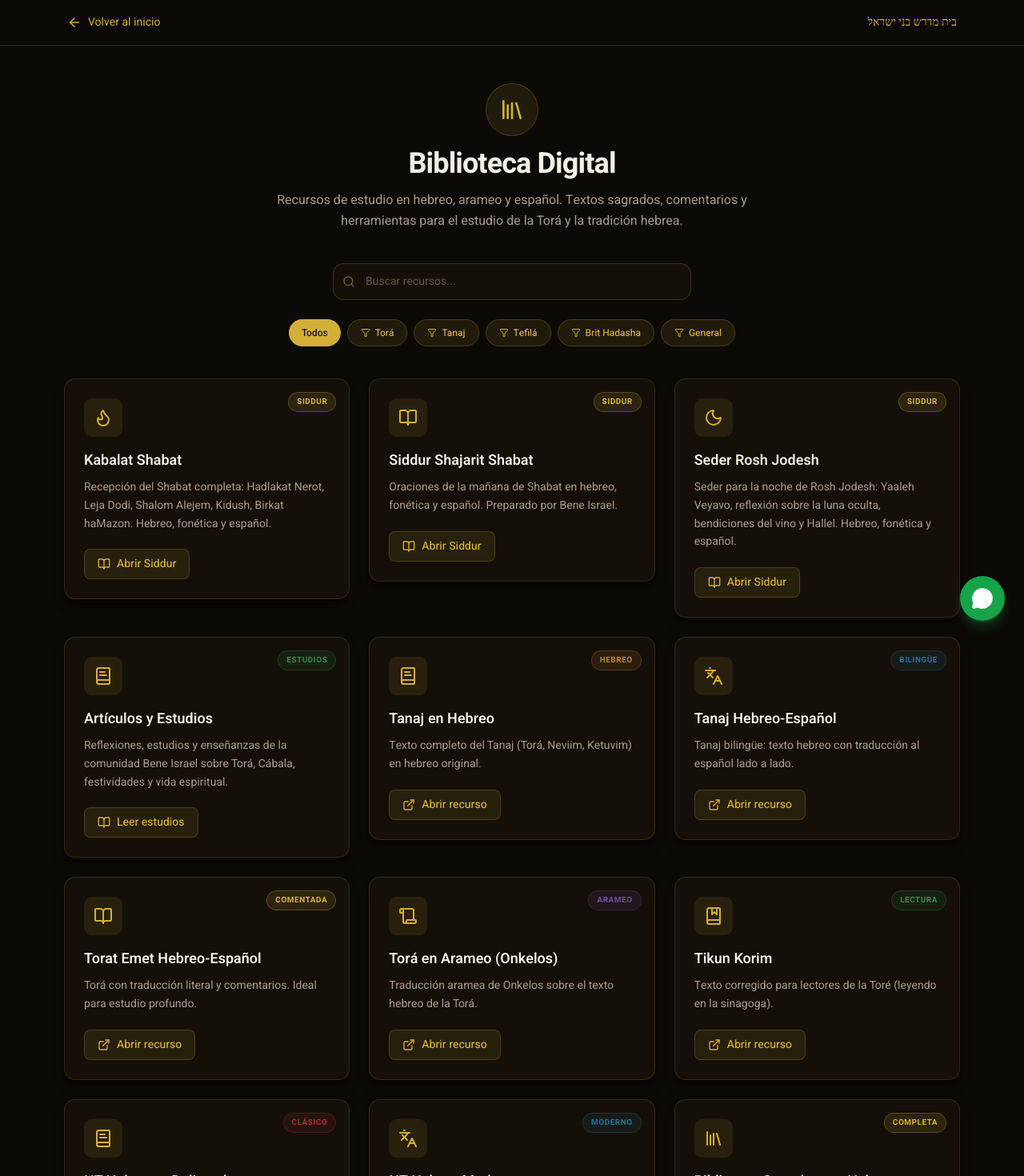
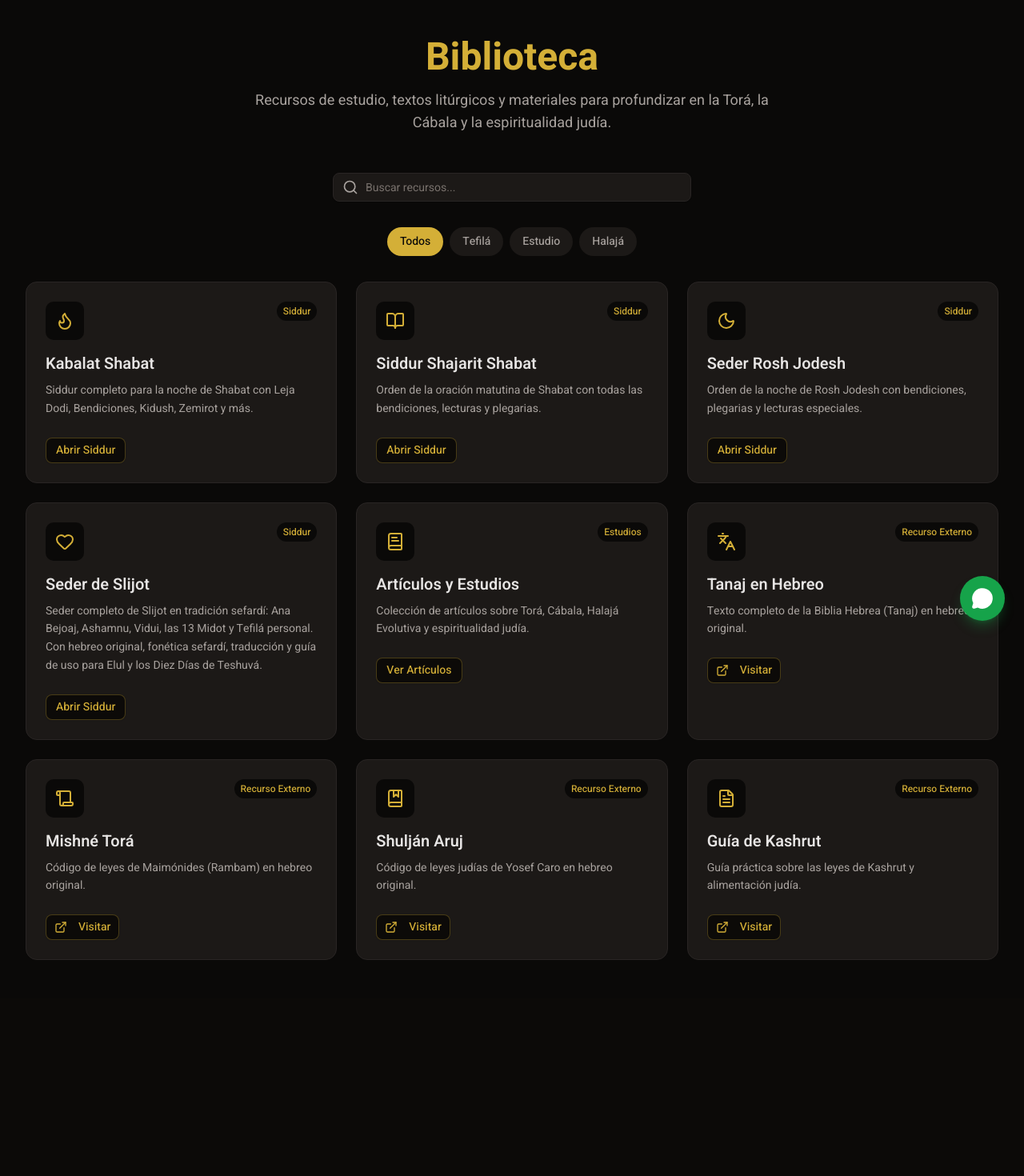
Before and after one commit to wprogramador/beneyisrael, a Next.js app: page /biblioteca in a window 1280 px wide. Shown: the top 1470 px of the page at 80% size. After the commit the page ends 1248 px from the top, so only its background shows below. Built offline with nearby package versions, Linux system fonts and the light colour scheme; a web font is replaced by a local one.

Commit message:
fix fx fix

```diff
--- a/src/views/Biblioteca.tsx
+++ b/src/views/Biblioteca.tsx
@@ -1,8 +1,29 @@
 'use client'
 
 import { useState } from 'react'
-import { ArrowLeft, BookOpen, BookMarked, Languages, Scroll, ExternalLink, Search, Filter, Library, BookText, Flame, Moon } from 'lucide-react'
-import Link from 'next/link'
+import { motion, AnimatePresence } from 'framer-motion'
+import {
+  Flame,
+  BookOpen,
+  Moon,
+  Heart,
+  BookText,
+  Languages,
+  Scroll,
+  BookMarked,
+  FileText,
+  ExternalLink,
+  Search,
+} from 'lucide-react'
+import { Button } from '@/components/ui/button'
+import { Input } from '@/components/ui/input'
+import {
+  Dialog,
+  DialogContent,
+  DialogHeader,
+  DialogTitle,
+  DialogDescription,
+} from '@/components/ui/dialog'
 
 interface Recurso {
   id: string
@@ -22,7 +43,8 @@ const recursos: Recurso[] = [
     id: 'kabalat-shabat',
     titulo: 'Kabalat Shabat',
     categoria: 'tefila',
-    descripcion: 'Recepción del Shabat completa: Hadlakat Nerot, Leja Dodi, Shalom Alejem, Kidush, Birkat haMazon. Hebreo, fonética y español.',
+    descripcion:
+      'Siddur completo para la noche de Shabat con Leja Dodi, Bendiciones, Kidush, Zemirot y más.',
     url: '/siddur/kabalat-shabat',
     icono: <Flame className="size-6" />,
     badge: 'Siddur',
@@ -31,11 +53,12 @@ const recursos: Recurso[] = [
     botonTexto: 'Abrir Siddur',
   },
   {
-    id: 'siddur-shabat',
+    id: 'siddur-shajarit',
     titulo: 'Siddur Shajarit Shabat',
     categoria: 'tefila',
-    descripcion: 'Oraciones de la mañana de Shabat en hebreo, fonética y español. Preparado por Bene Israel.',
-    url: '/siddur/shajarit-shabat',
+    descripcion:
+      'Orden de la oración matutina de Shabat con todas las bendiciones, lecturas y plegarias.',
+    url: '/siddur/shajarit',
     icono: <BookOpen className="size-6" />,
     badge: 'Siddur',
     badgeColor: '#d4af37',
@@ -46,7 +69,8 @@ const recursos: Recurso[] = [
     id: 'seder-rosh-jodesh',
     titulo: 'Seder Rosh Jodesh',
     categoria: 'tefila',
-    descripcion: 'Seder para la noche de Rosh Jodesh: Yaaleh Veyavo, reflexión sobre la luna oculta, bendiciones del vino y Hallel. Hebreo, fonética y español.',
+    descripcion:
+      'Orden de la noche de Rosh Jodesh con bendiciones, plegarias y lecturas especiales.',
     url: '/siddur/rosh-jodesh',
     icono: <Moon className="size-6" />,
     badge: 'Siddur',
@@ -55,230 +79,296 @@ const recursos: Recurso[] = [
     botonTexto: 'Abrir Siddur',
   },
   {
+    id: 'seder-slijot',
+    titulo: 'Seder de Slijot',
+    categoria: 'tefila',
+    descripcion:
+      'Seder completo de Slijot en tradición sefardí: Ana Bejoaj, Ashamnu, Vidui, las 13 Midot y Tefilá personal. Con hebreo original, fonética sefardí, traducción y guía de uso para Elul y los Diez Días de Teshuvá.',
+    url: '/siddur/slijot',
+    icono: <Heart className="size-6" />,
+    badge: 'Siddur',
+    badgeColor: '#d4af37',
+    esInterno: true,
+    botonTexto: 'Abrir Siddur',
+  },
+  {
     id: 'articulos-estudios',
     titulo: 'Artículos y Estudios',
-    categoria: 'general',
-    descripcion: 'Reflexiones, estudios y enseñanzas de la comunidad Bene Israel sobre Torá, Cábala, festividades y vida espiritual.',
+    categoria: 'estudio',
+    descripcion:
+      'Colección de artículos sobre Torá, Cábala, Halajá Evolutiva y espiritualidad judía.',
     url: '/estudios',
     icono: <BookText className="size-6" />,
     badge: 'Estudios',
-    badgeColor: '#2d8a4e',
+    badgeColor: '#d4af37',
     esInterno: true,
-    botonTexto: 'Leer estudios',
+    botonTexto: 'Ver Artículos',
   },
   {
-    id: 'tanaj-he',
+    id: 'tanaj-hebreo',
     titulo: 'Tanaj en Hebreo',
-    categoria: 'tanaj',
-    descripcion: 'Texto completo del Tanaj (Torá, Neviim, Ketuvim) en hebreo original.',
-    url: 'https://www.beneyisrael.com/tanaj/t0.htm',
-    icono: <BookText className="size-6" />,
-    badge: 'Hebreo',
-    badgeColor: '#c97d2b',
+    categoria: 'estudio',
+    descripcion: 'Texto completo de la Biblia Hebrea (Tanaj) en hebreo original.',
+    url: 'https://www.tanach.us',
+    icono: <Languages className="size-6" />,
+    badge: 'Recurso Externo',
+    badgeColor: '#d4af37',
+    esInterno: false,
+    botonTexto: 'Visitar',
   },
   {
-    id: 'tanaj-he-es',
-    titulo: 'Tanaj Hebreo-Español',
-    categoria: 'tanaj',
-    descripcion: 'Tanaj bilingüe: texto hebreo con traducción al español lado a lado.',
-    url: 'https://www.beneyisrael.com/tanajHe/',
-    icono: <Languages className="size-6" />,
-    badge: 'Bilingüe',
-    badgeColor: '#2a6f8f',
+    id: 'mishne-tora',
+    titulo: 'Mishné Torá',
+    categoria: 'estudio',
+    descripcion: 'Código de leyes de Maimónides (Rambam) en hebreo original.',
+    url: 'https://www.mechon-mamre.org/i/0.htm',
+    icono: <Scroll className="size-6" />,
+    badge: 'Recurso Externo',
+    badgeColor: '#d4af37',
+    esInterno: false,
+    botonTexto: 'Visitar',
   },
   {
-    id: 'torat-emet',
-    titulo: 'Torat Emet Hebreo-Español',
-    categoria: 'tora',
-    descripcion: 'Torá con traducción literal y comentarios. Ideal para estudio profundo.',
-    url: 'https://www.beneyisrael.com/tora-emet/',
-    icono: <BookOpen className="size-6" />,
-    badge: 'Comentada',
+    id: 'shuljan-aruj',
+    titulo: 'Shulján Aruj',
+    categoria: 'estudio',
+    descripcion: 'Código de leyes judías de Yosef Caro en hebreo original.',
+    url: 'https://www.sefaria.org/Shulchan_Arukh',
+    icono: <BookMarked className="size-6" />,
+    badge: 'Recurso Externo',
     badgeColor: '#d4af37',
+    esInterno: false,
+    botonTexto: 'Visitar',
   },
   {
-    id: 'onkelos',
-    titulo: 'Torá en Arameo (Onkelos)',
-    categoria: 'tora',
-    descripcion: 'Traducción aramea de Onkelos sobre el texto hebreo de la Torá.',
-    url: 'https://www.beneyisrael.com/onkelos/u/u0.htm',
-    icono: <Scroll className="size-6" />,
-    badge: 'Arameo',
-    badgeColor: '#6a4c9c',
-  },
-  {
-    id: 'tikun-qorim',
-    titulo: 'Tikun Korim',
-    categoria: 'tefila',
-    descripcion: 'Texto corregido para lectores de la Toré (leyendo en la sinagoga).',
-    url: 'https://www.beneyisrael.com/Tikun-Qorim/cp/cp0.htm',
-    icono: <BookMarked className="size-6" />,
-    badge: 'Lectura',
-    badgeColor: '#2d8a4e',
-  },
-  {
-    id: 'nt-delitzsch',
-    titulo: 'NT Hebreo — Delitzsch',
-    categoria: 'brit',
-    descripcion: 'Nuevo Testamento traducido al hebreo por Franz Delitzsch (edición clásica).',
-    url: 'https://beneyisrael.com/Starter/Delitzsch.html',
-    icono: <BookText className="size-6" />,
-    badge: 'Clásico',
-    badgeColor: '#a83232',
-  },
-  {
-    id: 'nt-moderno',
-    titulo: 'NT Hebreo Moderno',
-    categoria: 'brit',
-    descripcion: 'Nuevo Testamento en hebreo moderno (HaBrit HaHadasha).',
-    url: 'https://www.beneyisrael.com/Starter/ha-berit/',
-    icono: <Languages className="size-6" />,
-    badge: 'Moderno',
-    badgeColor: '#2a6f8f',
-  },
-  {
-    id: 'biblioteca-online',
-    titulo: 'Biblioteca Completa en Hebreo',
-    categoria: 'general',
-    descripcion: 'Colección completa: Tanaj, Talmud, Cábala, Siddurim y más textos hebreos.',
-    url: 'https://www.beneyisrael.com/online/',
-    icono: <Library className="size-6" />,
-    badge: 'Completa',
+    id: 'guia-kashrut',
+    titulo: 'Guía de Kashrut',
+    categoria: 'halaja',
+    descripcion: 'Guía práctica sobre las leyes de Kashrut y alimentación judía.',
+    url: 'https://www.kashrut.com',
+    icono: <FileText className="size-6" />,
+    badge: 'Recurso Externo',
     badgeColor: '#d4af37',
+    esInterno: false,
+    botonTexto: 'Visitar',
   },
 ]
 
 const categorias = [
   { id: 'todos', label: 'Todos' },
-  { id: 'tora', label: 'Torá' },
-  { id: 'tanaj', label: 'Tanaj' },
   { id: 'tefila', label: 'Tefilá' },
-  { id: 'brit', label: 'Brit Hadasha' },
-  { id: 'general', label: 'General' },
+  { id: 'estudio', label: 'Estudio' },
+  { id: 'halaja', label: 'Halajá' },
 ]
 
 export default function Biblioteca() {
-  const [filtro, setFiltro] = useState('todos')
+  const [categoriaActiva, setCategoriaActiva] = useState('todos')
   const [busqueda, setBusqueda] = useState('')
+  const [recursoSeleccionado, setRecursoSeleccionado] =
+    useState<Recurso | null>(null)
 
-  const filtrados = recursos.filter((r) => {
-    const matchCat = filtro === 'todos' || r.categoria === filtro
-    const matchBus =
-      busqueda === '' ||
-      r.titulo.toLowerCase().includes(busqueda.toLowerCase()) ||
-      r.descripcion.toLowerCase().includes(busqueda.toLowerCase())
-    return matchCat && matchBus
+  const recursosFiltrados = recursos.filter((recurso) => {
+    const coincideCategoria =
+      categoriaActiva === 'todos' || recurso.categoria === categoriaActiva
+    const coincideBusqueda =
+      recurso.titulo.toLowerCase().includes(busqueda.toLowerCase()) ||
+      recurso.descripcion.toLowerCase().includes(busqueda.toLowerCase())
+    return coincideCategoria && coincideBusqueda
   })
 
   return (
-    <div className="min-h-screen bg-[#0c0a07] text-foreground">
-      <header className="border-b border-[#d4af37]/20 bg-[#0c0a07]/95 backdrop-blur-md sticky top-0 z-40">
-        <div className="mx-auto max-w-6xl px-4 sm:px-5 flex h-14 items-center justify-between">
-          <Link href="/" className="flex items-center gap-2 text-[#d4af37] hover:text-[#e9c65a] transition-colors text-sm">
-            <ArrowLeft size={18} />
-            Volver al inicio
-          </Link>
-          <span className="font-hebrew text-[#d4af37] text-sm" dir="rtl" lang="he">בית מדרש בני ישראל</span>
-        </div>
-      </header>
-
-      <div className="mx-auto max-w-6xl px-4 py-12">
-        <div className="mb-10 text-center">
-          <div className="mx-auto mb-4 flex size-16 items-center justify-center rounded-full bg-[#d4af37]/10 text-[#d4af37] ring-1 ring-[#d4af37]/30">
-            <Library className="size-8" />
-          </div>
-          <h1 className="mb-3 text-3xl font-bold tracking-tight text-[#f5f0e6] sm:text-4xl">
-            Biblioteca Digital
+    <div className="min-h-screen bg-[#0a0908] text-[#e7e5e4]">
+      <div className="max-w-7xl mx-auto px-4 sm:px-6 lg:px-8 py-12">
+        <div className="text-center mb-12">
+          <h1 className="text-4xl md:text-5xl font-bold text-[#d4af37] mb-4">
+            Biblioteca
           </h1>
-          <p className="mx-auto max-w-2xl text-base leading-relaxed text-[#a89b8c]">
-            Recursos de estudio en hebreo, arameo y español. Textos sagrados, comentarios y herramientas
-            para el estudio de la Torá y la tradición hebrea.
+          <p className="text-lg text-[#a8a29e] max-w-2xl mx-auto">
+            Recursos de estudio, textos litúrgicos y materiales para profundizar
+            en la Torá, la Cábala y la espiritualidad judía.
           </p>
         </div>
 
-        <div className="mb-6 max-w-md mx-auto relative">
-          <Search className="absolute left-3 top-1/2 -translate-y-1/2 size-4 text-[#d4af37]/50" />
-          <input
+        <div className="mb-8">
+          <div className="relative max-w-md mx-auto">
+            <Search className="absolute left-3 top-1/2 -translate-y-1/2 size-5 text-[#a8a29e]" />
+            <Input
               type="text"
+              placeholder="Buscar recursos..."
               value={busqueda}
               onChange={(e) => setBusqueda(e.target.value)}
-            placeholder="Buscar recursos..."
-            className="w-full rounded-xl border border-[#d4af37]/20 bg-[#141009] pl-10 pr-4 py-3 text-sm text-[#f5f0e6] placeholder:text-[#a89b8c]/50 focus-visible:outline-none focus-visible:ring-1 focus-visible:ring-[#d4af37]/50"
+              className="pl-10 bg-[#1c1917] border-[#292524] text-[#e7e5e4] placeholder:text-[#78716c] focus:border-[#d4af37] focus:ring-[#d4af37]/20"
             />
           </div>
+        </div>
 
-        <div className="mb-10 flex flex-wrap justify-center gap-2">
-          {categorias.map((cat) => (
+        <div className="flex flex-wrap justify-center gap-2 mb-8">
+          {categorias.map((categoria) => (
             <button
-              key={cat.id}
-              onClick={() => setFiltro(cat.id)}
-              className={`inline-flex items-center gap-1.5 rounded-full px-4 py-2 text-xs font-medium transition-colors ${
-                filtro === cat.id
-                  ? 'bg-[#d4af37] text-[#14100a]'
-                  : 'bg-[#d4af37]/10 text-[#d4af37] border border-[#d4af37]/20 hover:bg-[#d4af37]/20'
+              key={categoria.id}
+              onClick={() => setCategoriaActiva(categoria.id)}
+              className={`px-4 py-2 rounded-full text-sm font-medium transition-all duration-200 ${
+                categoriaActiva === categoria.id
+                  ? 'bg-[#d4af37] text-[#0a0908]'
+                  : 'bg-[#1c1917] text-[#a8a29e] hover:bg-[#292524] hover:text-[#e7e5e4]'
               }`}
             >
-              {cat.id !== 'todos' && <Filter className="size-3" />}
-              {cat.label}
+              {categoria.label}
             </button>
           ))}
         </div>
 
-        <div className="grid gap-6 sm:grid-cols-2 lg:grid-cols-3">
-          {filtrados.map((recurso) => {
-            const CardContent = (
-              <div className="group relative overflow-hidden rounded-xl border border-[#d4af37]/15 bg-[#141009] p-6 shadow-lg shadow-black/40 transition-all hover:border-[#d4af37]/30 hover:shadow-xl hover:-translate-y-0.5">
+        <div className="grid grid-cols-1 md:grid-cols-2 lg:grid-cols-3 gap-6">
+          <AnimatePresence mode="popLayout">
+            {recursosFiltrados.map((recurso) => (
+              <motion.div
+                key={recurso.id}
+                layout
+                initial={{ opacity: 0, scale: 0.9 }}
+                animate={{ opacity: 1, scale: 1 }}
+                exit={{ opacity: 0, scale: 0.9 }}
+                transition={{ duration: 0.2 }}
+                className="group relative bg-[#1c1917] border border-[#292524] rounded-xl p-6 hover:border-[#d4af37]/50 transition-all duration-300 hover:shadow-lg hover:shadow-[#d4af37]/5"
+              >
+                <div className="flex items-start justify-between mb-4">
+                  <div
+                    className="p-3 rounded-lg bg-[#0a0908] text-[#d4af37]"
+                    style={{ color: recurso.badgeColor }}
+                  >
+                    {recurso.icono}
+                  </div>
                   <span
-                  className="absolute top-4 right-4 inline-flex items-center gap-1 rounded-full px-2.5 py-1 text-[10px] font-bold uppercase tracking-wider"
-                  style={{
-                    backgroundColor: recurso.badgeColor + '22',
-                    color: recurso.badgeColor,
-                    border: `1px solid ${recurso.badgeColor}44`,
-                  }}
+                    className="px-2 py-1 rounded-full text-xs font-medium bg-[#0a0908]"
+                    style={{ color: recurso.badgeColor }}
                   >
                     {recurso.badge}
                   </span>
-                <div className="mb-4 flex size-12 items-center justify-center rounded-lg bg-[#d4af37]/10 text-[#d4af37]">
-                  {recurso.icono}
                 </div>
-                <h3 className="mb-2 text-lg font-semibold text-[#f5f0e6] group-hover:text-[#d4af37] transition-colors">
+
+                <h3 className="text-xl font-semibold text-[#e7e5e4] mb-2 group-hover:text-[#d4af37] transition-colors">
                   {recurso.titulo}
                 </h3>
-                <p className="mb-5 text-sm leading-relaxed text-[#a89b8c]">
+
+                <p className="text-[#a8a29e] text-sm mb-6 leading-relaxed">
                   {recurso.descripcion}
                 </p>
-                <div className="inline-flex items-center gap-2 rounded-md bg-[#d4af37]/10 px-4 py-2 text-sm font-medium text-[#d4af37] border border-[#d4af37]/20 group-hover:bg-[#d4af37]/20 transition-colors">
-                  {recurso.esInterno ? <BookOpen className="size-4" /> : <ExternalLink className="size-4" />}
-                  {recurso.botonTexto || (recurso.esInterno ? 'Abrir' : 'Abrir recurso')}
+
+                <div className="flex gap-2">
+                  {recurso.esInterno ? (
+                    <Button
+                      variant="outline"
+                      size="sm"
+                      className="border-[#d4af37]/30 text-[#d4af37] hover:bg-[#d4af37]/10 hover:border-[#d4af37]/50"
+                      onClick={() => setRecursoSeleccionado(recurso)}
+                    >
+                      {recurso.botonTexto || 'Abrir'}
+                    </Button>
+                  ) : (
+                    <Button
+                      variant="outline"
+                      size="sm"
+                      className="border-[#d4af37]/30 text-[#d4af37] hover:bg-[#d4af37]/10 hover:border-[#d4af37]/50"
+                      onClick={() => setRecursoSeleccionado(recurso)}
+                    >
+                      <ExternalLink className="size-4 mr-2" />
+                      {recurso.botonTexto || 'Visitar'}
+                    </Button>
+                  )}
+                </div>
+              </motion.div>
+            ))}
+          </AnimatePresence>
+        </div>
+
+        {recursosFiltrados.length === 0 && (
+          <div className="text-center py-12">
+            <Search className="size-12 text-[#44403c] mx-auto mb-4" />
+            <p className="text-[#a8a29e] text-lg">
+              No se encontraron recursos que coincidan con tu búsqueda.
+            </p>
+            <Button
+              variant="outline"
+              className="mt-4 border-[#44403c] text-[#a8a29e] hover:bg-[#292524]"
+              onClick={() => {
+                setBusqueda('')
+                setCategoriaActiva('todos')
+              }}
+            >
+              Limpiar filtros
+            </Button>
+          </div>
+        )}
+      </div>
+
+      <Dialog
+        open={!!recursoSeleccionado}
+        onOpenChange={() => setRecursoSeleccionado(null)}
+      >
+        <DialogContent className="bg-[#1c1917] border-[#292524] text-[#e7e5e4] max-w-2xl max-h-[80vh] overflow-y-auto">
+          <DialogHeader>
+            <DialogTitle className="text-2xl font-bold text-[#d4af37] flex items-center gap-3">
+              {recursoSeleccionado?.icono}
+              {recursoSeleccionado?.titulo}
+            </DialogTitle>
+            <DialogDescription className="text-[#a8a29e]">
+              {recursoSeleccionado?.descripcion}
+            </DialogDescription>
+          </DialogHeader>
+
+          <div className="space-y-4">
+            <div className="flex items-center gap-2">
+              <span
+                className="px-3 py-1 rounded-full text-sm font-medium bg-[#0a0908]"
+                style={{ color: recursoSeleccionado?.badgeColor }}
+              >
+                {recursoSeleccionado?.badge}
+              </span>
+            </div>
+
+            <div className="bg-[#0a0908] rounded-lg p-4 border border-[#292524]">
+              <p className="text-sm text-[#a8a29e] mb-2">Enlace:</p>
+              <code className="text-sm text-[#d4af37] break-all">
+                {recursoSeleccionado?.url}
+              </code>
+            </div>
+
+            <div className="flex gap-3">
+              {recursoSeleccionado?.esInterno ? (
+                <Button
+                  className="bg-[#d4af37] text-[#0a0908] hover:bg-[#b8941f]"
+                  onClick={() => {
+                    if (recursoSeleccionado) {
+                      window.location.href = recursoSeleccionado.url
+                    }
+                  }}
+                >
+                  {recursoSeleccionado?.botonTexto || 'Abrir Recurso'}
+                </Button>
+              ) : (
+                <Button
+                  className="bg-[#d4af37] text-[#0a0908] hover:bg-[#b8941f]"
+                  onClick={() => {
+                    if (recursoSeleccionado) {
+                      window.open(recursoSeleccionado.url, '_blank')
+                    }
+                  }}
+                >
+                  <ExternalLink className="size-4 mr-2" />
+                  {recursoSeleccionado?.botonTexto || 'Visitar'}
+                </Button>
+              )}
+
+              <Button
+                variant="outline"
+                className="border-[#44403c] text-[#a8a29e] hover:bg-[#292524]"
+                onClick={() => setRecursoSeleccionado(null)}
+              >
+                Cerrar
+              </Button>
             </div>
           </div>
-            )
-
-            return recurso.esInterno ? (
-              <Link key={recurso.id} href={recurso.url}>
-                {CardContent}
-              </Link>
-            ) : (
-              <a key={recurso.id} href={recurso.url} target="_blank" rel="noopener noreferrer">
-                {CardContent}
-              </a>
-            )
-          })}
-        </div>
-
-        {filtrados.length === 0 && (
-          <div className="text-center py-16">
-            <Search className="size-10 text-[#d4af37]/30 mx-auto mb-3" />
-            <p className="text-[#a89b8c]">No se encontraron recursos con ese criterio.</p>
-          </div>
-        )}
-
-        <div className="mt-16 text-center border-t border-[#d4af37]/10 pt-8">
-          <p className="text-xs text-[#8a7e72]">
-            © {new Date().getFullYear()} Beit Midrash Bene Israel — Los Teques, Venezuela
-          </p>
-        </div>
-      </div>
+        </DialogContent>
+      </Dialog>
     </div>
   )
 }
```
Also changed, not shown: src/app/siddur/slijot/page.tsx (+17 -14 lines), src/app/biblioteca/page.tsx (line endings or trailing spaces). Lines whose indentation alone changed are shown as unchanged.
